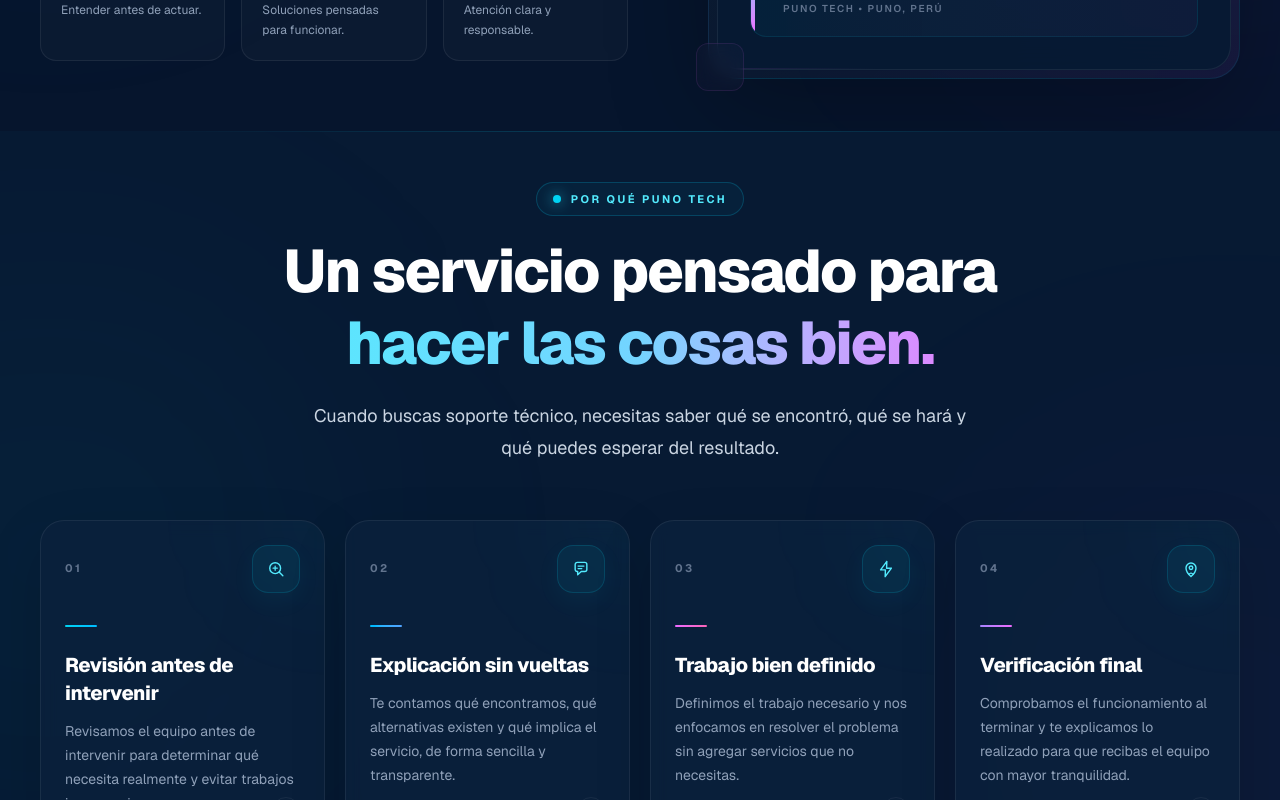
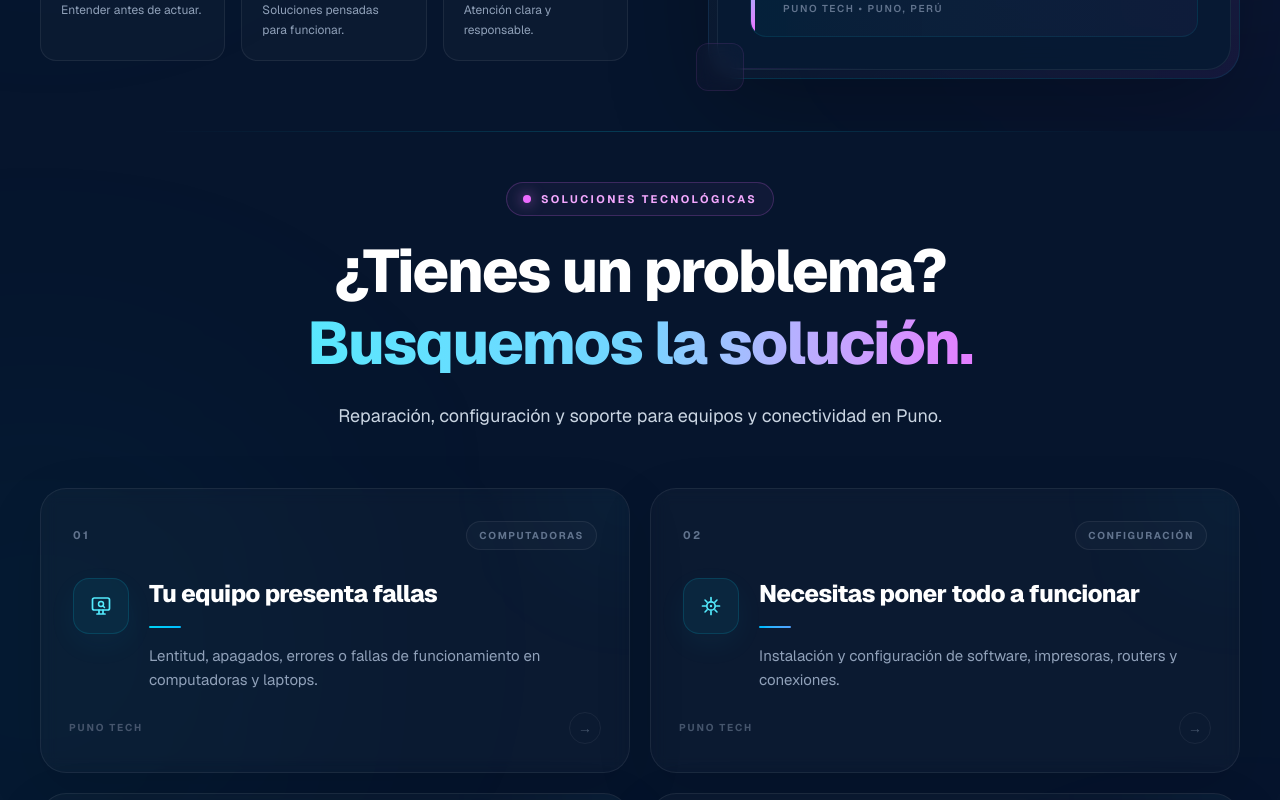
Before and after one commit to joakoguzp/puno-tech, a Next.js app: page / in a window 1280 px wide. Shown: the part 3180-3980 px from the top of the page. Built offline with nearby package versions, Linux system fonts and the light colour scheme.

Commit message:
Eliminar sección redundante de confianza

```diff
--- a/src/app/page.tsx
+++ b/src/app/page.tsx
@@ -3,7 +3,6 @@
 import Services from "@/components/sections/Services";
 import HowItWorks from "@/components/sections/HowItWorks";
 import About from "@/components/sections/About";
-import WhyUs from "@/components/sections/WhyUs";
 import Solutions from "@/components/sections/Solutions";
 import FAQ from "@/components/sections/FAQ";
 import Contact from "@/components/sections/Contact";
@@ -66,7 +65,6 @@
         <Services />
         <HowItWorks />
         <About />
-        <WhyUs />
         <Solutions />
         <FAQ />
         <Contact />
```
